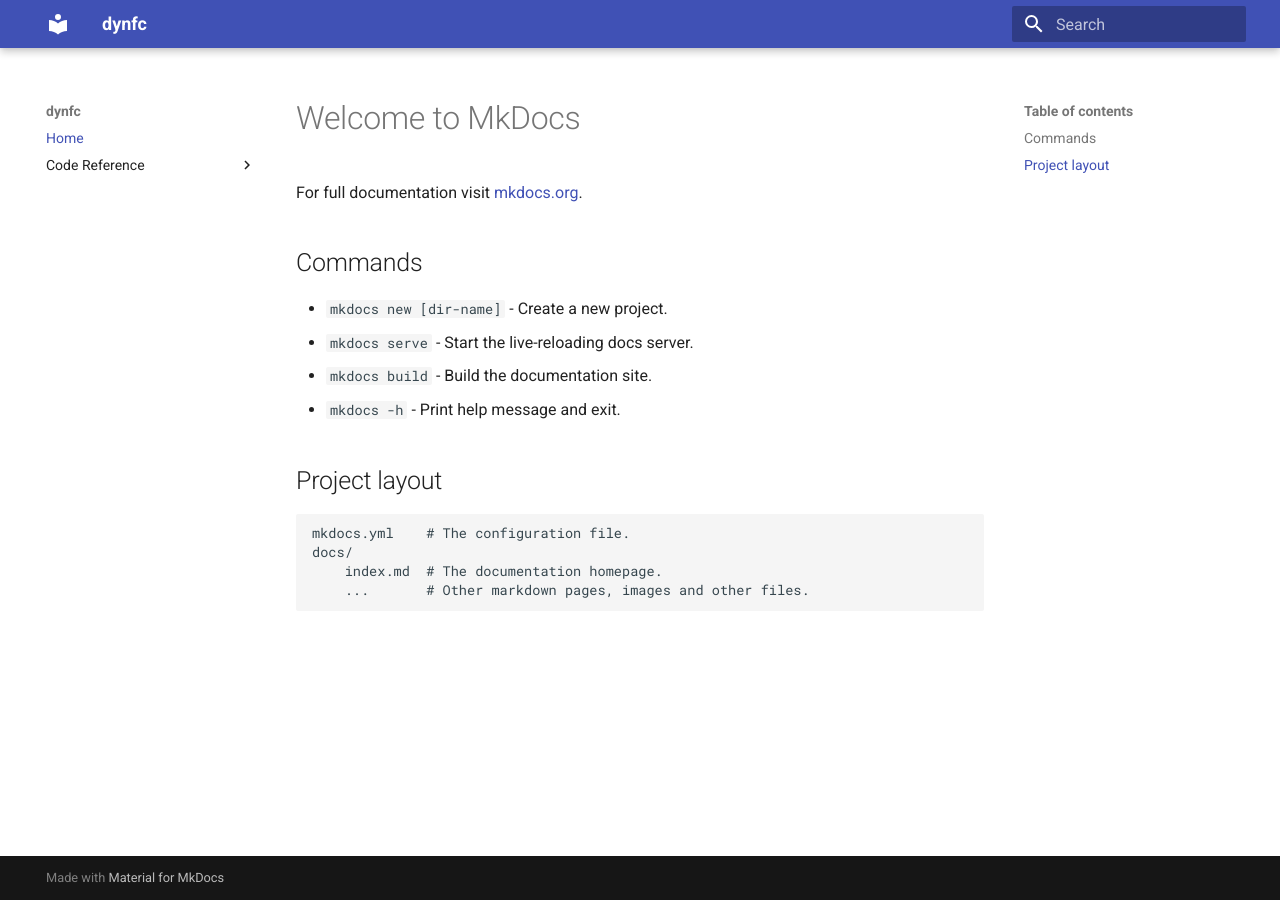
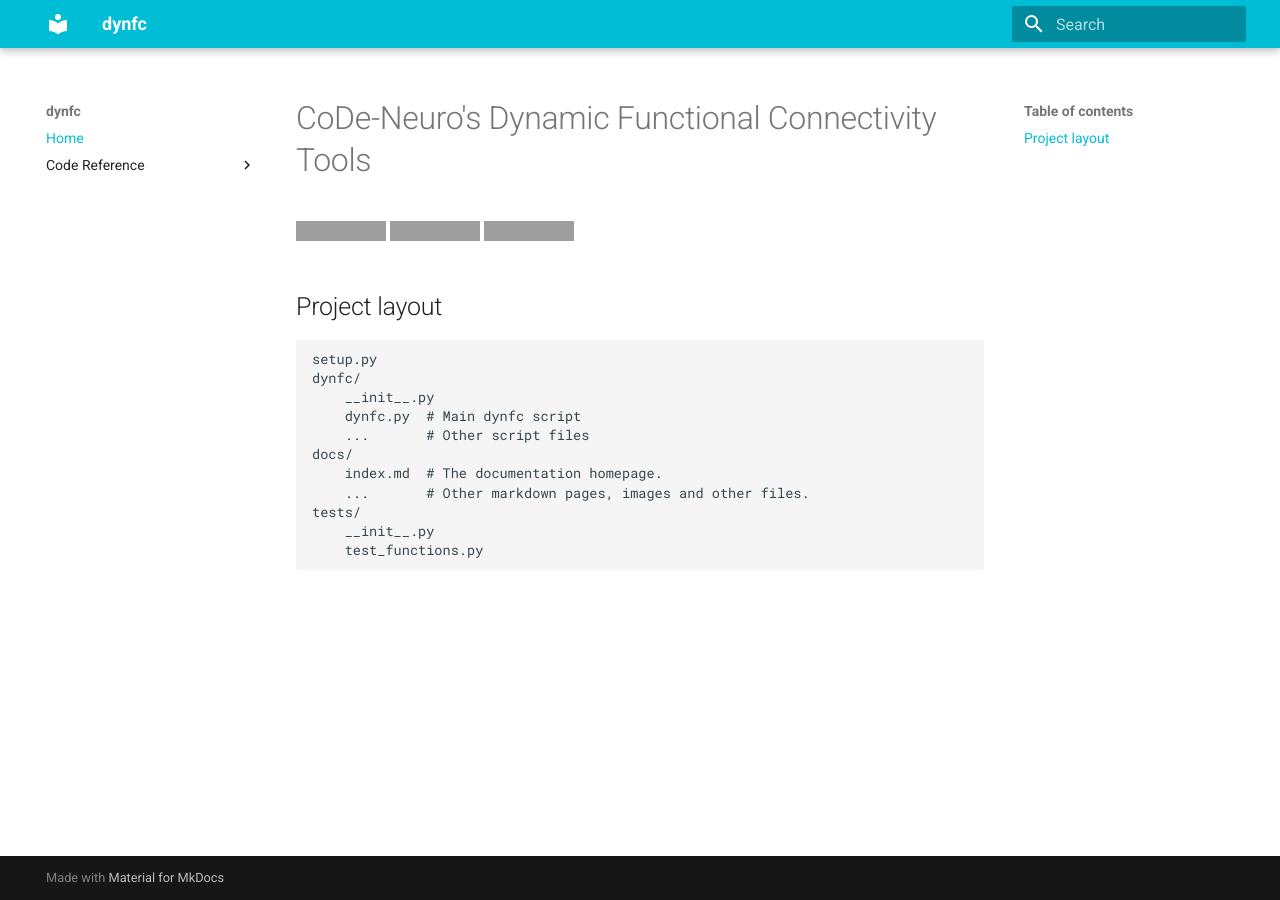
Before and after one commit to CoDe-Neuro/dynfc, an MkDocs documentation site: the page built from docs/index.md, in a window 1280 px wide. Built offline with MkDocs 1.6.1 and Material for MkDocs 9.7.7, drawn with Linux system fonts in a browser that asks for light colours; grey boxes are pictures that could not be loaded.

Commit message:
:scroll: Docs files...

```diff
--- a/docs/index.md
+++ b/docs/index.md
@@ -1,17 +1,18 @@
-# Welcome to MkDocs
-
-For full documentation visit [mkdocs.org](https://www.mkdocs.org).
-
-## Commands
-
-* `mkdocs new [dir-name]` - Create a new project.
-* `mkdocs serve` - Start the live-reloading docs server.
-* `mkdocs build` - Build the documentation site.
-* `mkdocs -h` - Print help message and exit.
+# CoDe-Neuro's Dynamic Functional Connectivity Tools
+[![codecov](https://codecov.io/gh/CoDe-Neuro/dynfc/branch/main/graph/badge.svg?token=EB7Z9AWZVN)](https://codecov.io/gh/CoDe-Neuro/dynfc)
+![GitHub Workflow Status](https://img.shields.io/github/workflow/status/CoDe-Neuro/dynfc/Python%20package)
+![GitHub](https://img.shields.io/github/license/CoDe-Neuro/dynfc)
 
 ## Project layout
 
-    mkdocs.yml    # The configuration file.
+    setup.py
+    dynfc/
+        __init__.py
+        dynfc.py  # Main dynfc script
+        ...       # Other script files
     docs/
         index.md  # The documentation homepage.
         ...       # Other markdown pages, images and other files.
+    tests/
+        __init__.py
+        test_functions.py
--- a/dynfc/__init__.py
+++ b/dynfc/__init__.py
@@ -8,7 +8,8 @@ from .doHilbert import doHilbert
 from .dPL import dPL
 from .phDiff import phDiff
 from .cofluct import cofluct
-from .cc import corr_slide, cc
+from .cc import cc
+from .corr_slide import corr_slide
 
 __all__ = [
     'run_multiPat',
--- a/mkdocs.yml
+++ b/mkdocs.yml
@@ -1,6 +1,8 @@
 site_name: dynfc
 theme:
   name: "material"
+  palette:
+    primary: cyan
 
 plugins:
   - search
@@ -12,3 +14,13 @@ nav:
   - Code Reference:
     - cofluct: cofluct-reference.md
     - cc: cc-reference.md
+    - corr_slide: corr_slide-reference.md
+    - butter_design: butter_design-reference.md
+    - butter_bandpass_filter: butter_bandpass_filter-reference.md
+    - doEuclid: doEuclid-reference.md
+    - doHilbert: doHilbert-reference.md
+    - doKuramoto: doKuramoto-reference.md
+    - dPL: dPL-reference.md
+    - dynfc: dynfc-reference.md
+    - get_LEiDA: get_LEiDA-reference.md
+    - phDiff: phDiff-reference.md
```
Also changed, not shown: docs/butter_bandpass_filter-reference.md (added, +2 -0 lines), docs/butter_design-reference.md (added, +2 -0 lines), docs/corr_slide-reference.md (added, +2 -0 lines), docs/dPL-reference.md (added, +2 -0 lines), docs/doEuclid-reference.md (added, +2 -0 lines), docs/doHilbert-reference.md (added, +2 -0 lines), docs/doKuramoto-reference.md (added, +2 -0 lines), docs/dynfc-reference.md (added, +3 -0 lines), docs/get_LEiDA-reference.md (added, +2 -0 lines), docs/phDiff-reference.md (added, +2 -0 lines), 3 other files.
